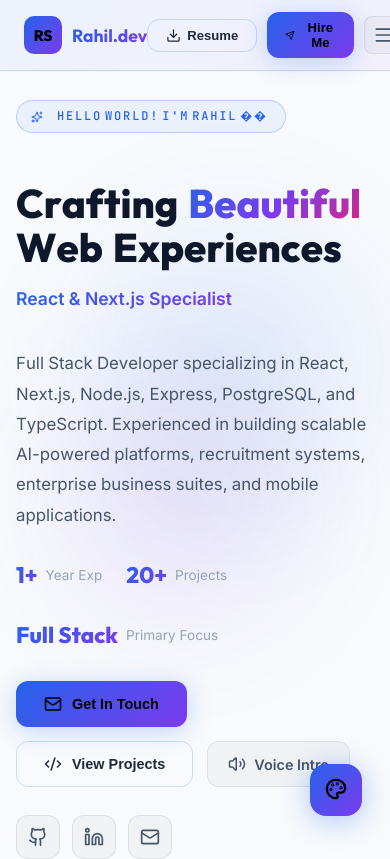
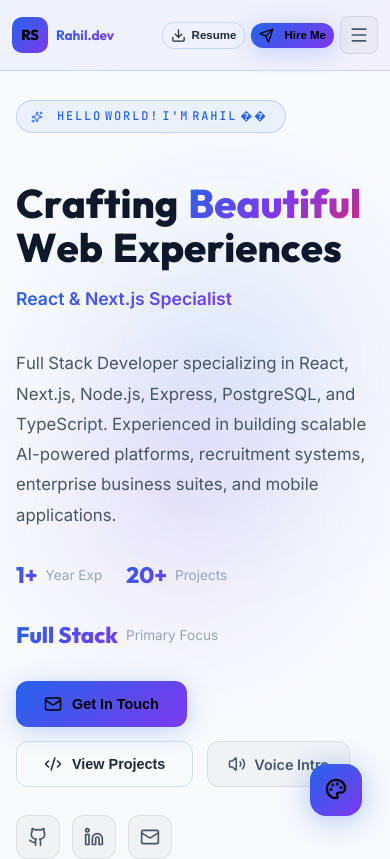
Before and after one commit to Ruh29/rahil-dev-portfolio, a React (Vite) app: page / in a window 390 px wide. Shown: the top 859 px of the page. Built offline with nearby package versions, Linux system fonts and the light colour scheme.

Commit message:
style(navbar): adjust logo and action button gap and padding for clean mobile header spacing

```diff
--- a/src/components/Navbar.jsx
+++ b/src/components/Navbar.jsx
@@ -62,8 +62,8 @@ export default function Navbar({ onOpenResume }) {
           : "none",
       }}
     >
-      <div className="container" style={{ padding: "0 24px" }}>
-        <div style={{ display: "flex", alignItems: "center", justifyContent: "space-between", height: "70px" }}>
+      <div className="container nav-container-inner" style={{ padding: "0 24px" }}>
+        <div style={{ display: "flex", alignItems: "center", justifyContent: "space-between", height: "70px", gap: "8px" }}>
           {/* Logo */}
           <motion.button
             onClick={() => scrollTo("hero")}
@@ -73,33 +73,36 @@ export default function Navbar({ onOpenResume }) {
               cursor: "pointer",
               display: "flex",
               alignItems: "center",
-              gap: "10px",
+              gap: "8px",
+              flexShrink: 0,
             }}
             whileHover={{ scale: 1.05 }}
             whileTap={{ scale: 0.95 }}
           >
             <div style={{
-              width: "38px",
-              height: "38px",
+              width: "36px",
+              height: "36px",
               borderRadius: "10px",
               background: `linear-gradient(135deg, ${theme.primary}, ${theme.secondary})`,
               display: "flex",
               alignItems: "center",
               justifyContent: "center",
               fontWeight: 800,
-              fontSize: "0.95rem",
+              fontSize: "0.9rem",
               color: "#000",
               fontFamily: "'Outfit', sans-serif",
+              flexShrink: 0,
             }}>
               RS
             </div>
-            <span style={{
+            <span className="nav-logo-text" style={{
               fontFamily: "'Outfit', sans-serif",
               fontWeight: 700,
               fontSize: "1.1rem",
               background: `linear-gradient(135deg, ${theme.primary}, ${theme.secondary})`,
               WebkitBackgroundClip: "text",
               WebkitTextFillColor: "transparent",
+              whiteSpace: "nowrap",
             }}>
               Rahil.dev
             </span>
@@ -148,7 +151,7 @@ export default function Navbar({ onOpenResume }) {
           </div>
 
           {/* Actions */}
-          <div style={{ display: "flex", alignItems: "center", gap: "10px" }}>
+          <div className="nav-actions-group" style={{ display: "flex", alignItems: "center", gap: "10px", flexShrink: 0 }}>
             {/* Available badge */}
             <motion.div
               className="status-badge status-available"
@@ -167,8 +170,8 @@ export default function Navbar({ onOpenResume }) {
 
             <motion.button
               onClick={onOpenResume}
-              className="btn-secondary"
-              style={{ padding: "8px 18px", fontSize: "0.82rem", display: "flex", alignItems: "center", gap: "6px", cursor: "pointer" }}
+              className="btn-secondary nav-action-btn"
+              style={{ padding: "8px 18px", fontSize: "0.82rem", display: "flex", alignItems: "center", gap: "6px", cursor: "pointer", whiteSpace: "nowrap" }}
               whileHover={{ scale: 1.05 }}
               whileTap={{ scale: 0.95 }}
             >
@@ -178,8 +181,8 @@ export default function Navbar({ onOpenResume }) {
 
             <motion.button
               onClick={() => scrollTo("contact")}
-              className="btn-primary"
-              style={{ padding: "8px 18px", fontSize: "0.82rem" }}
+              className="btn-primary nav-action-btn"
+              style={{ padding: "8px 18px", fontSize: "0.82rem", whiteSpace: "nowrap" }}
               whileHover={{ scale: 1.05 }}
               whileTap={{ scale: 0.95 }}
             >
@@ -259,6 +262,24 @@ export default function Navbar({ onOpenResume }) {
         }
         @media (max-width: 640px) {
           .status-badge { display: none !important; }
+          .nav-container-inner { padding: 0 12px !important; }
+          .nav-actions-group { gap: 6px !important; }
+          .nav-action-btn {
+            padding: 6px 10px !important;
+            font-size: 0.76rem !important;
+          }
+          .nav-logo-text {
+            font-size: 0.95rem !important;
+          }
+        }
+        @media (max-width: 400px) {
+          .nav-logo-text {
+            font-size: 0.85rem !important;
+          }
+          .nav-action-btn {
+            padding: 5px 8px !important;
+            font-size: 0.72rem !important;
+          }
         }
       `}</style>
     </motion.nav>
```
